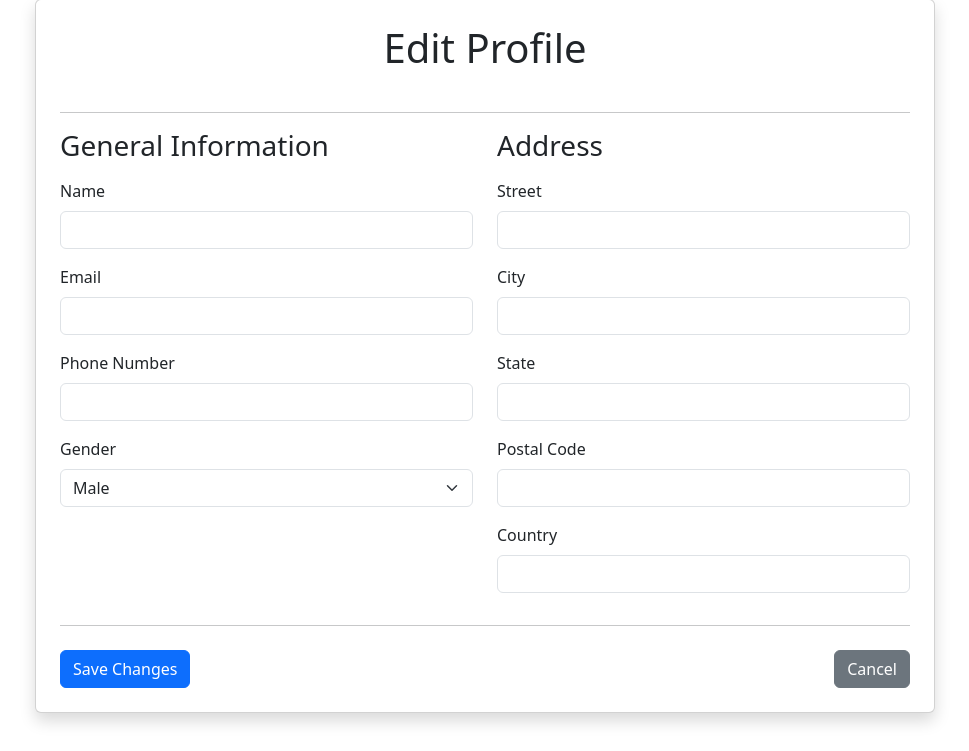
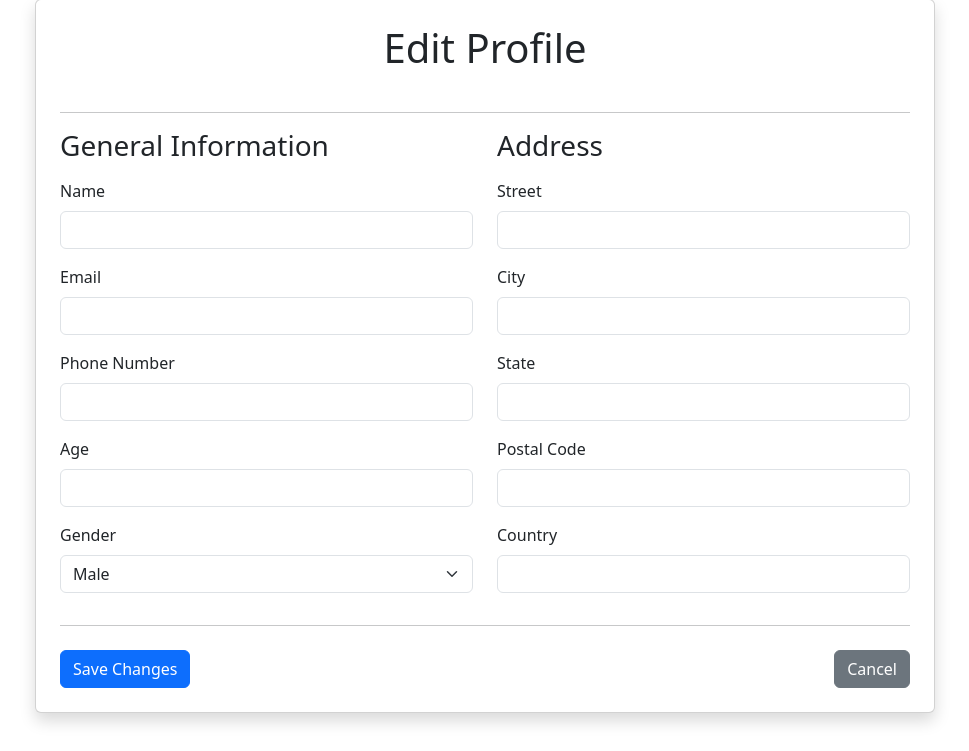
Before and after one commit to SamuelHein26/UMS, a Flask app: page /edit_profile in a window 1280 px wide. Shown: the part 49-800 px from the top of the page, without its empty margins (155-1124 px from the left). Run offline with Flask 3, Linux system fonts and the light colour scheme.

Commit message:
added age column to profile

```diff
--- a/app/main/routes.py
+++ b/app/main/routes.py
@@ -140,6 +140,7 @@ def edit_profile():
         user.name = request.form['name']
         user.email = request.form['email']
         user.phone_no = request.form.get('phone_no')
+        user.age = request.form.get('age')
         user.gender = request.form.get('gender')
 
         # Update or create address
--- a/app/main/templates/edit_profile.html
+++ b/app/main/templates/edit_profile.html
@@ -26,6 +26,10 @@
                         <div class="mb-3">
                             <label for="phone_no" class="form-label">Phone Number</label>
                             <input type="text" class="form-control" id="phone_no" name="phone_no" value="{{ user.phone_no }}">
+                        </div>
+                        <div class="mb-3">
+                            <label for="age" class="form-label">Age</label>
+                            <input type="number" class="form-control" id="age" name="age" value="{{ user.age }}">
                         </div>
                         <div class="mb-3">
                             <label for="gender" class="form-label">Gender</label>
--- a/app/main/templates/profile.html
+++ b/app/main/templates/profile.html
@@ -28,6 +28,10 @@
                             <tr>
                                 <th>Phone Number</th>
                                 <td>{{ user.phone_no or 'N/A' }}</td>
+                            </tr>
+                            <tr>
+                                <th>Age</th>
+                                <td>{{ user.age or 'N/A' }}</td>
                             </tr>
                             <tr>
                                 <th>Gender</th>
```
